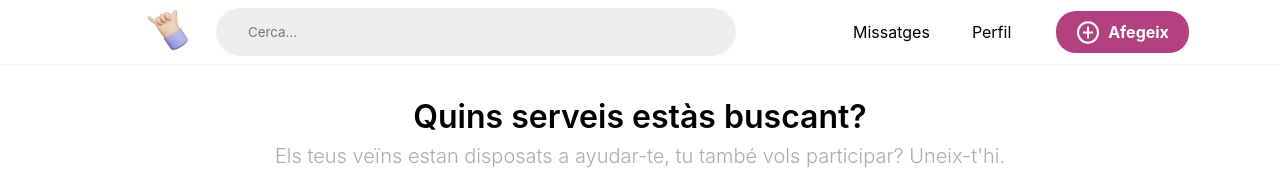
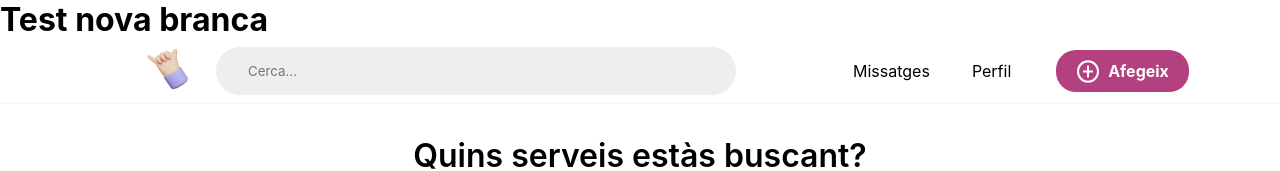
Before and after one commit to danifdezalonso/hourglass-app, a React (Create React App) app: page / in a window 1280 px wide. Shown: the top 171 px of the page. Built offline with nearby package versions, Linux system fonts and the light colour scheme.

Commit message:
test branch2

```diff
--- a/src/App.js
+++ b/src/App.js
@@ -6,6 +6,7 @@ import Filter from "./components/Filter";
 export default function App() {
   return (
     <div className="App">
+      <h1>Test nova branca</h1>
       <Header />
       <Filter />
       <Highlights title="Serveis destacats per la llar" />
```
